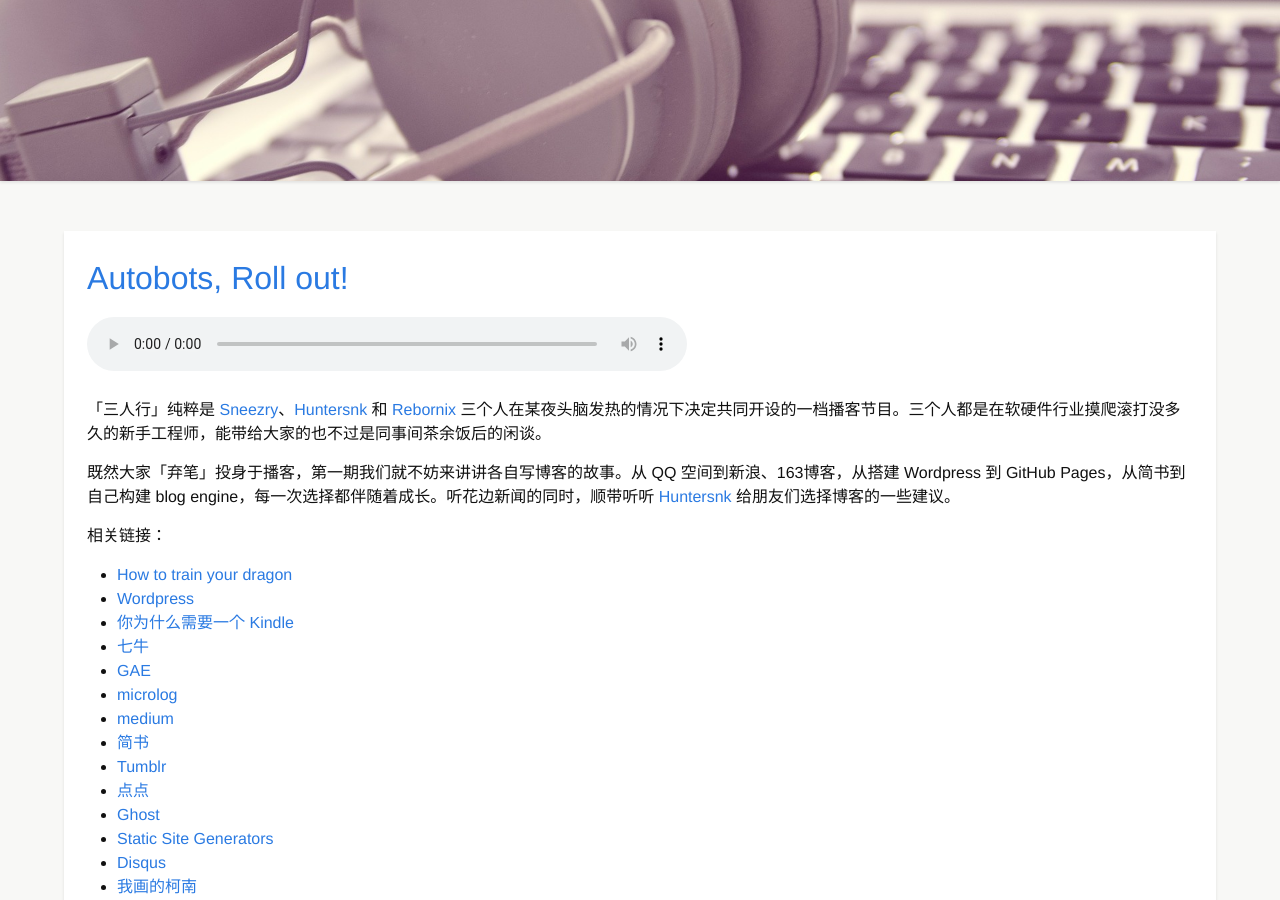
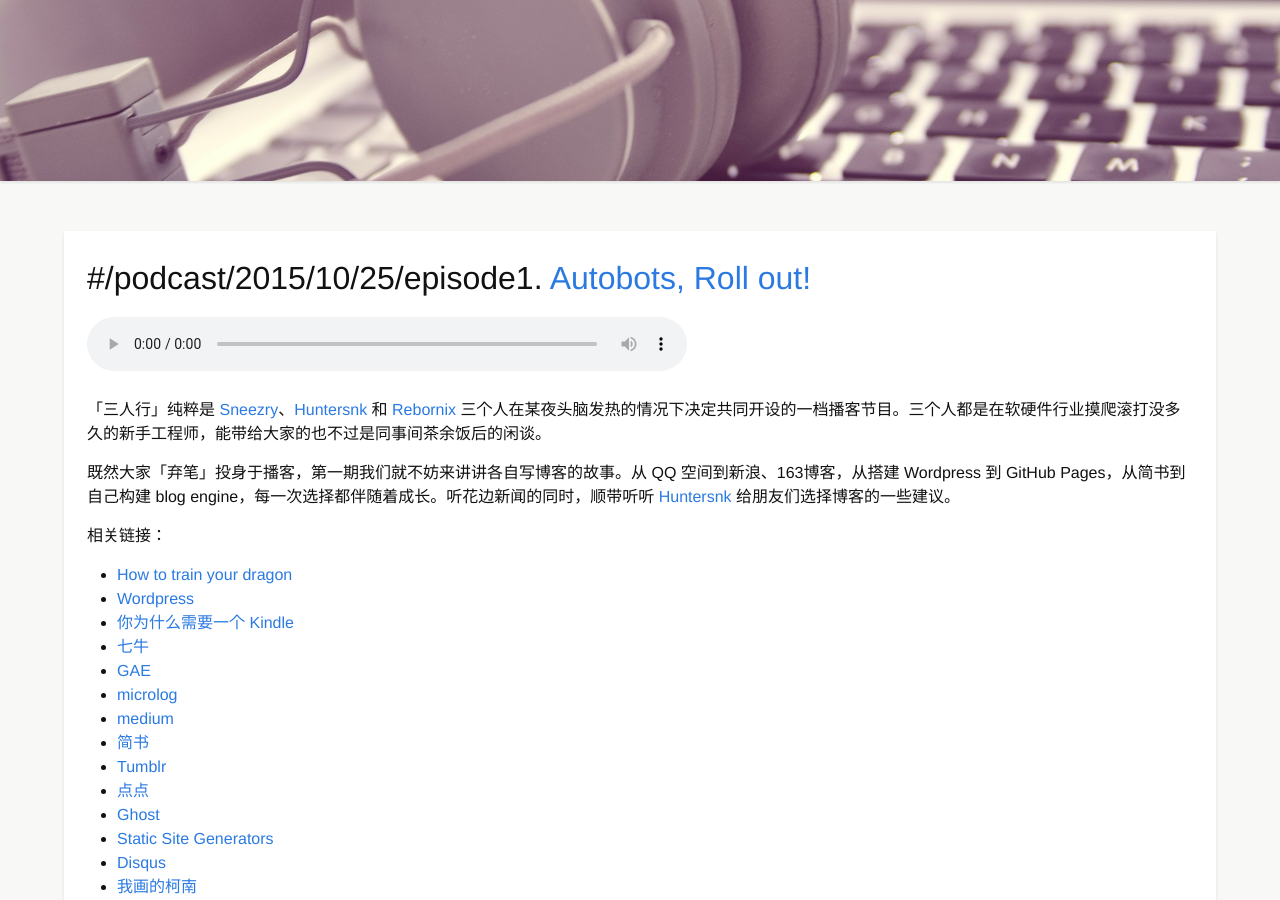
Before and after one commit to threecast/threecast.github.io, a Jekyll site: the page built from index.html, in a window 1280 px wide and 900 px high, scrolled down 324 px. Built offline with Jekyll 4.4.1, drawn with Linux system fonts in a browser that asks for light colours.

Commit message:
add episode number to post metadata

```diff
--- a/_posts/2015-10-25-episode1.markdown
+++ b/_posts/2015-10-25-episode1.markdown
@@ -6,6 +6,7 @@
 categories: podcast
 podcasttype: audio/mpeg
 podcastlength: "79:16"
+id: 1
 ---
 「三人行」纯粹是 [Sneezry](https://sneezry.com)、[Huntersnk](https://huntersnk.com) 和 [Rebornix](https://rebornix.com) 三个人在某夜头脑发热的情况下决定共同开设的一档播客节目。三个人都是在软硬件行业摸爬滚打没多久的新手工程师，能带给大家的也不过是同事间茶余饭后的闲谈。
 
--- a/index.html
+++ b/index.html
@@ -8,7 +8,7 @@
     {% assign post = site.posts.first %}
     {% assign content = post.content %}
     {% if post.title %}
-      <a href="{{ root_url }}{{ post.url }}">{{ post.title }}</a>
+    #{{ post.id }}.  <a href="{{ root_url }}{{ post.url }}">{{ post.title }}</a>
     {% endif %}
     </h1>
     <audio class="episode-player" controls="">
```
Also changed, not shown: 2 other files.
